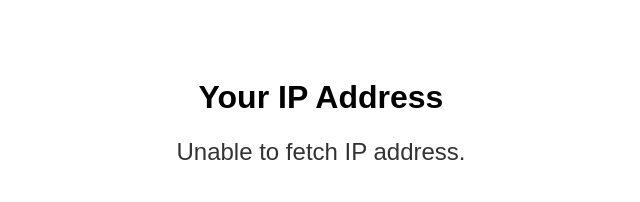
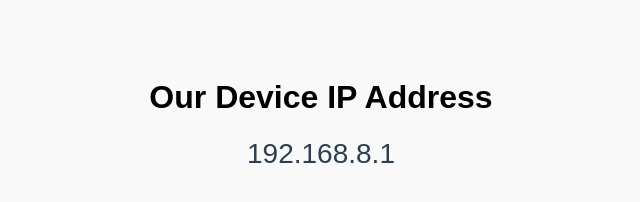
Before and after one commit to SokoJames/Find-My-new-Project-, a plain HTML site: page index.html in a window 1280 px wide. Shown: the whole page, without its empty margins (319-959 px from the left). Drawn offline with Linux system fonts and the light colour scheme; no server answers.

Commit message:
Update index.html

```diff
--- a/index.html
+++ b/index.html
@@ -2,33 +2,23 @@
 <html lang="en">
 <head>
   <meta charset="UTF-8">
-  <title>Display IP Address</title>
+  <title>Device IP Address</title>
   <style>
     body {
       font-family: Arial, sans-serif;
       text-align: center;
       padding-top: 50px;
+      background-color: #f9f9f9;
     }
     #ip {
-      font-size: 24px;
-      color: #333;
+      font-size: 28px;
+      color: #2c3e50;
+      margin-top: 20px;
     }
   </style>
 </head>
 <body>
-  <h1>Your IP Address</h1>
-  <div id="ip">Loading...</div>
-
-  <script>
-    fetch('https://api.ipify.org?format=json')
-      .then(response => response.json())
-      .then(data => {
-        document.getElementById('ip').textContent = data.ip;
-      })
-      .catch(error => {
-        document.getElementById('ip').textContent = 'Unable to fetch IP address.';
-        console.error('Error fetching IP:', error);
-      });
-  </script>
+  <h1>Our Device IP Address</h1>
+  <div id="ip">192.168.8.1</div>
 </body>
 </html>
```
